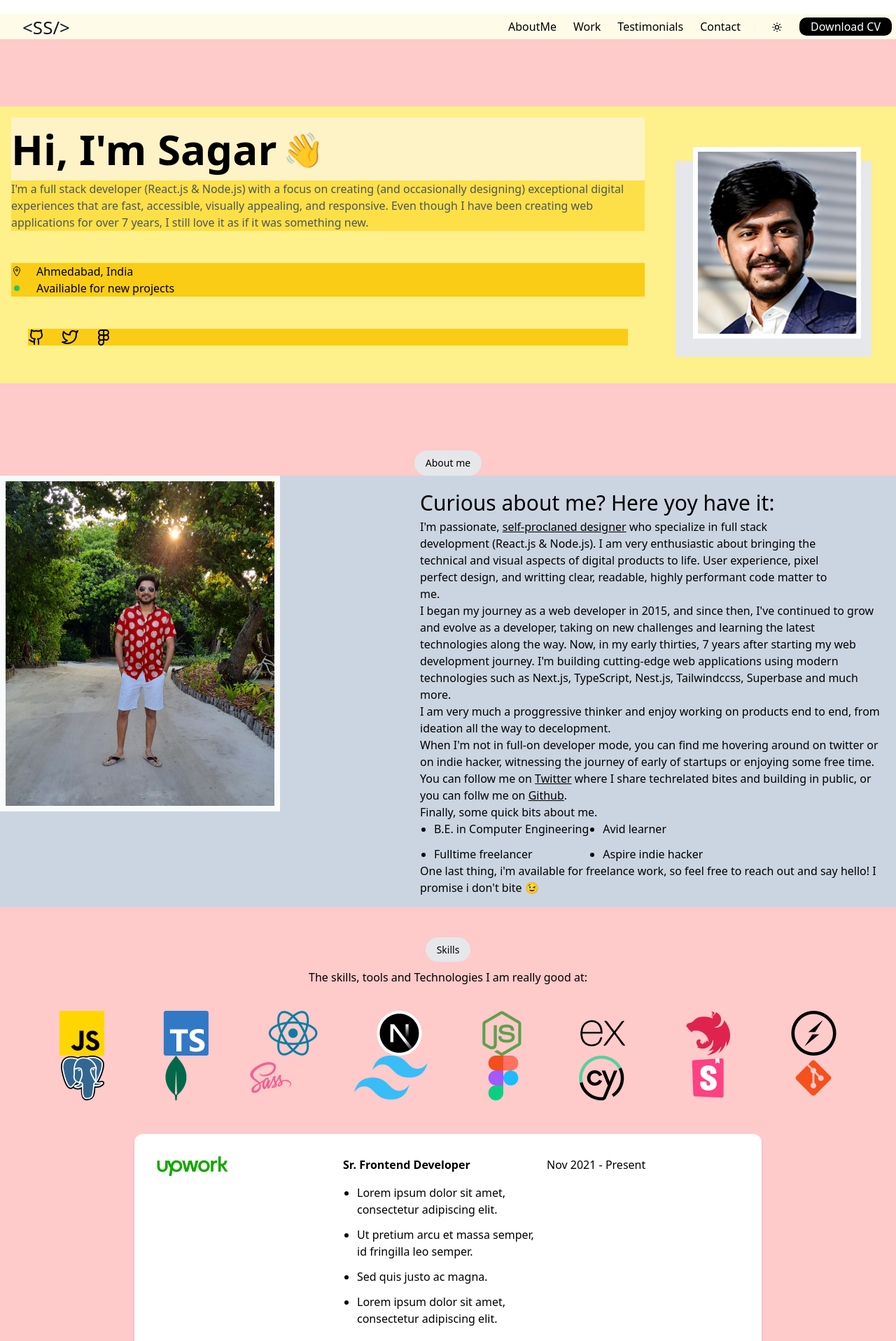
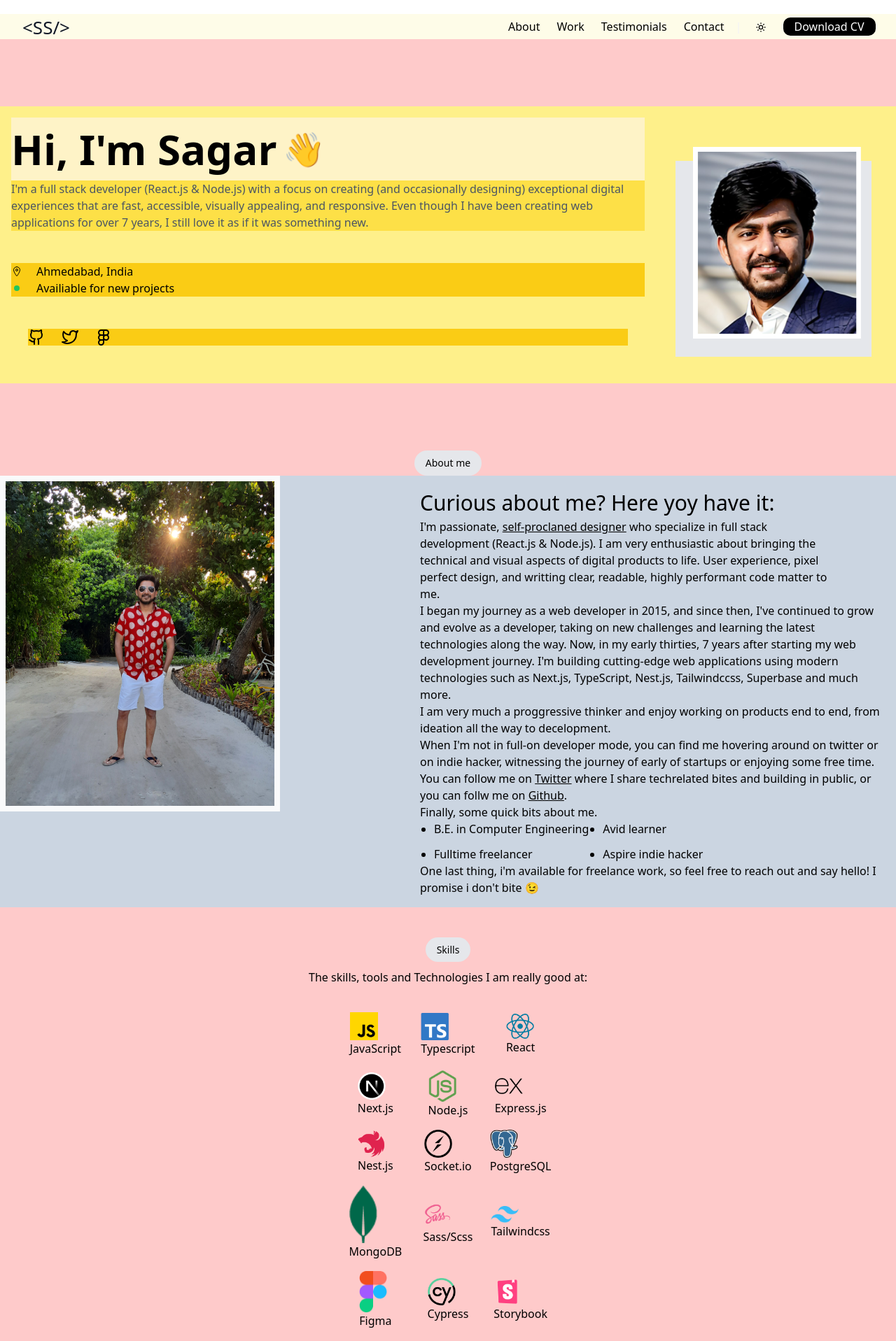
Before and after one commit to Galtbatzana/personal-portfolio, a Next.js app: page / in a window 1280 px wide. Shown: the top 1917 px of the page at 70% size. Built offline with nearby package versions, Linux system fonts and the light colour scheme.

Commit message:
SkillsIcon

```diff
--- a/pages/components/Experience.js
+++ b/pages/components/Experience.js
@@ -37,6 +37,7 @@ export function Experience () {
             {experiences.map((Experience, index)=> (
                 <div key={index}>
                     <Card props={Experience}/>
+
                 </div>
             ))}
         </div>
--- /dev/null
+++ b/pages/components/NavigationCol.js
@@ -0,0 +1,34 @@
+import Link from "next/link";
+
+const navigations = [
+   {
+    name: "About",
+    link:  "/about",
+   },
+   {
+    name: "Work",
+    link:  "/work",
+   },
+   {
+    name: "Testimonials",
+    link:  "/testimonials",
+   },
+   {
+    name: "Contact",
+    link:  "/contact",
+   }
+];
+
+
+export function NavigationCol () {
+
+    return (
+        <div className="flex flex-col gap-4 text-[#4B5563]">
+            {navigations.map((nav)=>(
+                <Link key={nav.link} href={nav.link}>
+                        {nav.name}
+                </Link>
+            ))}
+        </div>
+    );
+}
--- /dev/null
+++ b/pages/components/Navigations.js
@@ -0,0 +1,34 @@
+import Link from "next/link";
+
+const navigations = [
+   {
+    name: "About",
+    link:  "/about",
+   },
+   {
+    name: "Work",
+    link:  "/work",
+   },
+   {
+    name: "Testimonials",
+    link:  "/testimonials",
+   },
+   {
+    name: "Contact",
+    link:  "/contact",
+   }
+];
+
+
+export function Navigations () {
+
+    return (
+        <div className="flex gap-6 justify-items-center justify-between items-center">
+            {navigations.map((nav)=>(
+                <Link key={nav.link} href={nav.link}>
+                        {nav.name}
+                </Link>
+            ))}
+        </div>
+    );
+}
--- a/pages/components/Skills.js
+++ b/pages/components/Skills.js
@@ -1,5 +1,7 @@
+import { SkillsIcon } from "./SkillsIcon";
 import { Tag } from "./Tags";
 import Image from "next/image";
+
 
 export function Skills () {
     return (
@@ -14,29 +16,11 @@ export function Skills () {
                 </p>
             </div>
 
+            <div>
+                <div className="flex justify-evenly ">
+                    <SkillsIcon/>
+                </div>
 
-
-            <div>
-                <div className="flex justify-evenly">
-                    <img src="/images/icon-javscript.png"/>
-                    <img src="/images/icon-typescript.png"/>
-                    <img src="/images/icon-react.png"/>
-                    <img src="/images/icon-nextjs.png"/>
-                    <img src="/images/icon-nodejs.png"/>
-                    <img src="/images/icon-express.png"/>
-                    <img src="/images/icon-nest.png"/>
-                    <img src="/images/icon-socket.png"/>
-                </div>
-                <div className="flex justify-evenly">
-                    <img src="/images/icon-postgresql.png"/>
-                    <img src="/images/icon-mongodb.png"/>
-                    <img src="/images/icon-sass.png"/>
-                    <img src="/images/icon-tailwindcss.png"/>
-                    <img src="/images/icon-figma.png"/>
-                    <img src="/images/icon-cypress.png"/>
-                    <img src="/images/icon-storybook.png"/>
-                    <img src="/images/icon-git.png"/>
-                </div>
             </div>
         </div>
 
--- /dev/null
+++ b/pages/components/SkillsIcon.js
@@ -0,0 +1,83 @@
+import Image from "next/image";
+
+const skillsicon = [
+    {
+        icon: "/images/icon-javscript.png",
+        name: "JavaScript",
+    },
+    {
+        icon: "/images/icon-typescript.png",
+        name: "Typescript",
+    },
+    {
+        icon: "/images/icon-react.png",
+        name: "React",
+    },
+    {
+        icon: "/images/icon-nextjs.png",
+        name: "Next.js",
+    },
+    {
+        icon: "/images/icon-nodejs.png",
+        name: "Node.js",
+    },
+    {
+        icon: "/images/icon-express.png",
+        name: "Express.js",
+    },
+    {
+        icon: "/images/icon-nest.png",
+        name: "Nest.js",
+    },
+    {
+        icon: "/images/icon-socket.png",
+        name: "Socket.io",
+    },
+    {
+        icon: "/images/icon-postgresql.png",
+        name: "PostgreSQL",
+    },
+    {
+        icon: "/images/icon-mongodb.png",
+        name: "MongoDB",
+    },
+    {
+        icon: "/images/icon-sass.png",
+        name: "Sass/Scss",
+    },
+    {
+        icon: "/images/icon-tailwindcss.png",
+        name: "Tailwindcss",
+    },
+    {
+        icon: "/images/icon-figma.png",
+        name: "Figma",
+    },
+    {
+        icon: "/images/icon-cypress.png",
+        name: "Cypress",
+    },
+    {
+        icon: "/images/icon-storybook.png",
+        name: "Storybook",
+    },
+    {
+        icon: "/images/icon-git.png",
+        name: "Git",
+    },
+];
+
+
+export function SkillsIcon () {
+    return (
+        <div className="flex gap-4 grid sm:grid-cols-3 items-center justify-items-center
+        text-center lg:grid-rows-2">
+            {skillsicon.map((skill)=>(
+                <div key={skill.name}>
+                    <Image src={skill.icon} width={40} height={40} />
+                    {skill.name}
+                </div>
+            ))}
+        </div>
+    );
+}
--- a/pages/components/Tags.js
+++ b/pages/components/Tags.js
@@ -5,37 +5,12 @@ export function Tags(props) {
   const title = props.title
 
     return (
-        <div className="sm:w-[343px] lg:w-[896px] mx-auto mt-12">
+        <div className="">
 
-            <div className="flex sm:flex-col lg:flex-row mx-auto px-8 py-8 gap-3 bg-white rounded-xl shadow-md">
-                <div className="lg:order-1 w-[254px]">
-                    <img src="/images/logo-upwork.png"/>
-                </div>
-                <div className="lg:order-3 w-[194px] flex justify-end sm:justify-start">
-                    <div>{date}</div>
-                </div>
-                <div className="lg:order-2 w-[384px] sm:w-[279px]">
-                    <div className="font-bold pb-4">
-                        {title}
-                    </div>
-                    <ul role="list" className="marker:text-black list-disc pl-5 space-y-3">
-                        <li>Lorem ipsum dolor sit amet, consectetur adipiscing elit.</li>
-                        <li>Ut pretium arcu et massa semper, id fringilla leo semper.</li>
-                        <li>Sed quis justo ac magna.</li>
-                        <li>Lorem ipsum dolor sit amet, consectetur adipiscing elit.</li>
-                    </ul>
-                </div>
+            <div>
+
             </div>
 
-    </div>
+        </div>
     );
 }
-
-
-// export function Tag(props) {
-//     return (
-//     <div className="p-4 rounded bg-slate-300">
-//         {props.title}
-//     </div>
-//     );
-// }
--- a/pages/components/header.js
+++ b/pages/components/header.js
@@ -1,8 +1,24 @@
 import Image from "next/image";
 import { LuSunMedium } from "react-icons/lu";
 import { GiHamburgerMenu } from "react-icons/gi";
+import Link from "next/link";
+import { Navigations } from "./Navigations";
+import { IoMdClose } from "react-icons/io";
+import { NavigationCol } from "./NavigationCol";
+import { useState } from "react";
+
 
 export function Header() {
+    const [open, setOpen] = useState (false);
+    console.log({open});
+
+    function openBurger () {
+        setOpen(true);
+    }
+
+    function closeBurger () {
+        setOpen(false);
+    }
     return (
 
         <div className="flex h-[36px] sm:w-[343px] lg:w-[1280px] bg-yellow-50 justify-between mx-auto mt-5">
@@ -11,10 +27,7 @@ export function Header() {
             </div>
             <div className="sm:hidden lg:flex w-[554px] items-center">
                 <div className="flex gap-6 justify-items-center justify-between items-center">
-                    <p>AboutMe</p>
-                    <p>Work</p>
-                    <p>Testimonials</p>
-                    <p>Contact</p>
+                    <Navigations/>
                 </div>
                 <span className="w-[24px] text-[#F3F4F6] ml-4 mr-1">|</span>
                 <div className="flex gap-3">
@@ -26,42 +39,41 @@ export function Header() {
                 </div>
             </div>
             <div className="lg:hidden flex size-9 justify-items-center items-center">
-                 <GiHamburgerMenu className="size-6"/>
+                 <GiHamburgerMenu onClick={openBurger} className="size-6"/>
             </div>
+
+            <div className={open ? 'block' : 'hidden'}>
+                <div className={`fixed transition-all inset-0 bg-slate-500/90 ${open ? 'block': 'hidden'}`}>
+                <div className={`fixed top-0 bottom-0 transition-all ${open ? 'right-0': '-right-full'}  w-[320px] h-[667px] bg-white shadow-lg`}>
+                    <div className="w-[320px] h-[667-px] px-4">
+                        <div className="flex justify-between items-center pt-2 pb-4">
+                            <div className="text-[16px]">
+                                {'<SS/>'}
+                            </div>
+                            <IoMdClose onClick={closeBurger}/>
+                        </div>
+                        <div className="h-[176px] w-[320px] pt-2 border-black">
+                            <NavigationCol />
+                        </div>
+                        <div className="flex flex-col">
+                            <div className="flex justify-between items-center pb-4">
+                                <p className="text-[#4B5563] text-base">
+                                    Switch Theme
+                                </p>
+                                <LuSunMedium/>
+                            </div>
+                            <button className="bg-black text-white rounded-[10px] px-4 py-px ml-3">
+                                    Download CV
+                            </button>
+                        </div>
+                    </div>
+                </div>
+
+                </div>
+            </div>
+
         </div>
 
 
     );
 }
-
-// export function Header() {
-//     return (
-//         <div className="w-[1440] h-[68px] bg-slate-100 text-base">
-//             <div className="w-[1280px] h-[36px] bg-slate-200 flex justify-between mx-[80px] my-[16px]">
-//                 <div className="font-semibold">
-//                     {`<SS />`}
-//                 </div>
-//                 <div className="flex gap-3">
-//                     <div className="hidden lg:flex gap-6">
-//                         <p>About</p>
-//                         <p>Work</p>
-//                         <p>Testimonials</p>
-//                         <p>Contact</p>
-//                     </div>
-//                     <div className="flex gap-6">
-//                         <div className="hidden lg:flex mt-1">
-//                             <LuSunMedium />
-//                         </div>
-//                         <button className="hidden lg:flex bg-black text-white rounded-[10px] px-4 py-px">
-//                             Download CV
-//                         </button>
-//                     </div>
-//                 </div>
-//                 <div className="lg:hidden">
-//                     <GiHamburgerMenu />
-//                 </div>
-
-//             </div>
-//         </div>
-//     );
-// }
```
Also changed, not shown: pages/components/hero.js (+0 -109 lines).
